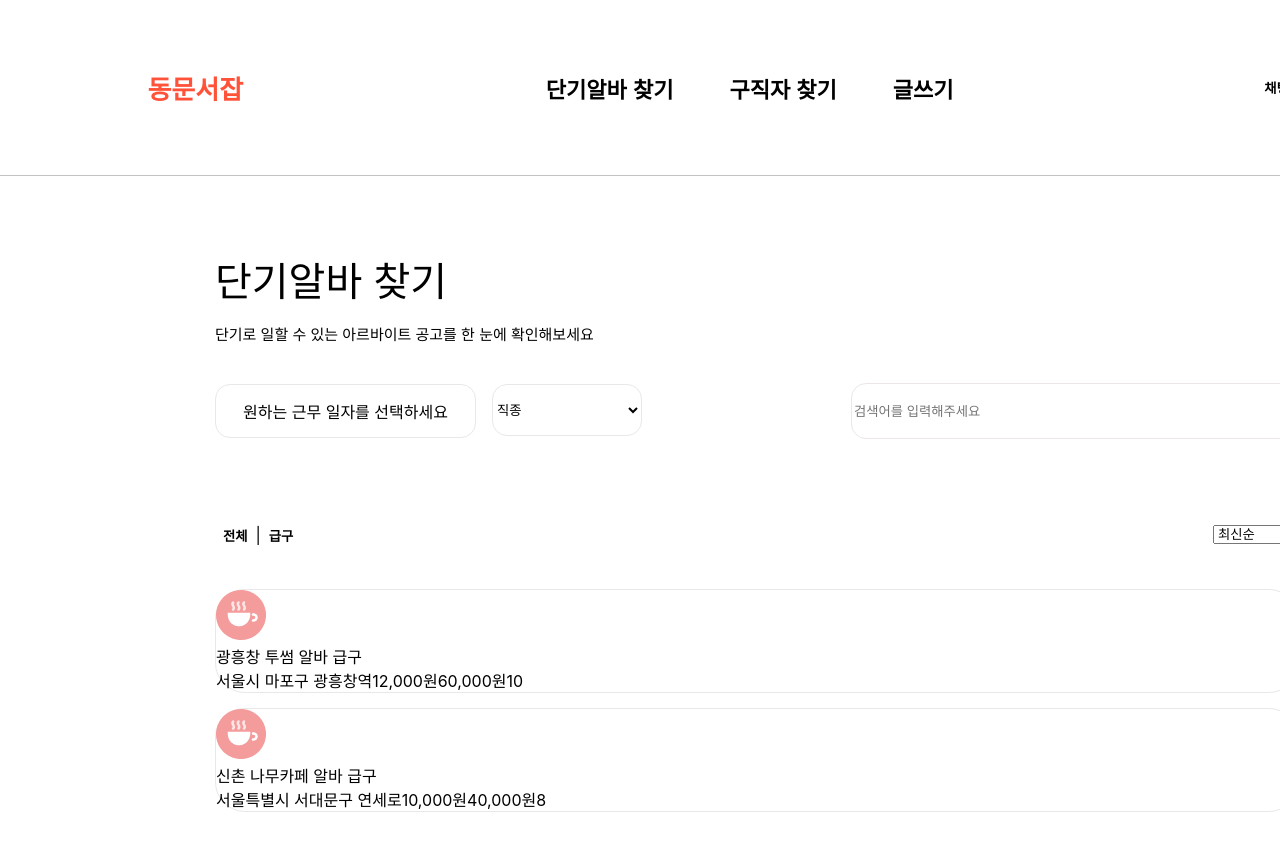
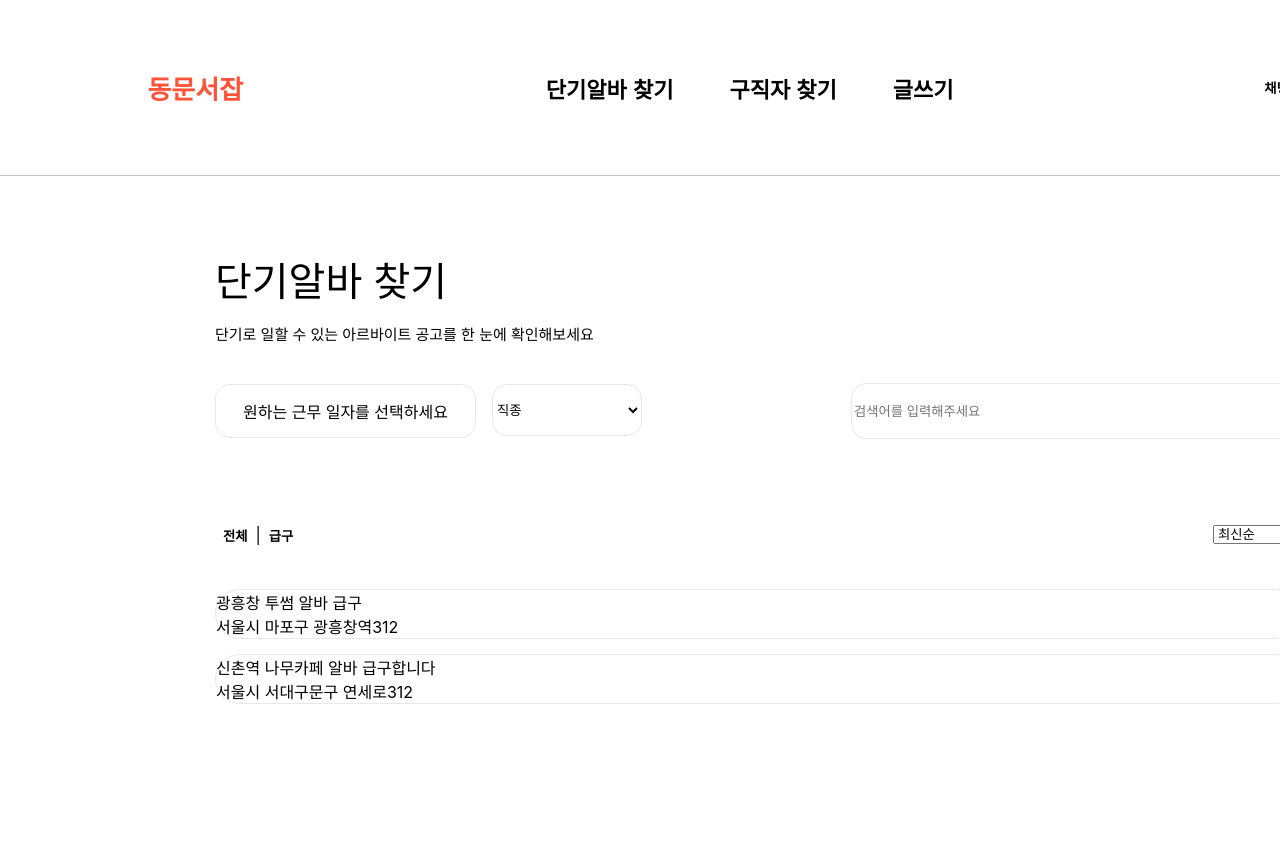
Before and after one commit to cover-heaven/cover-heaven-fe, a React (Create React App) app: page /findjobslist in a window 1280 px wide. Shown: the top 850 px of the page. Built offline with nearby package versions, Linux system fonts and the light colour scheme.

Commit message:
Feat: 글쓰기 페이지 수정

```diff
--- a/src/Router.js
+++ b/src/Router.js
@@ -13,48 +13,31 @@ import SignUp from './pages/SignUp/SignUp';
 import MyProfile from './pages/MyProfile/MyProfile';
 import FindJobsDetail from './pages/FindJobsDetail/FindJobsDetail';
 import DaySelect from './pages/DaySelect/DaySelect';
-import coffeeIcon from './assets/icon/coffee icon.png';
 
 const mockData = [
   {
     title: '광흥창 투썸 알바 급구',
-    image: coffeeIcon,
-    storeName: '투썸 플레이스',
+    store_name: '투썸 플레이스',
+    job_tag: '카페',
     address: '서울시 마포구 광흥창역',
-    writer: '김동휘',
-    tag: '과외',
-    period: '2024.11.1 - 2024.11.5',
-    date: {
-      firstDay: '11/1 16:00 - 20:00',
-      secondDay: '11/2 16:00 - 20:00',
-      thirdDay: '11/3 16:00 - 20:00',
-      fourthDay: '11/4 16:00 - 20:00',
-      fifthDay: '11/5 16:00 - 20:00',
+    work_detail: {
+      work_date: '2024.11.01',
+      work_hour: '4',
+      hourly_wage: '3',
     },
-    wage: '12,000원',
-    grossPay: '60,000원',
-    dayCount: '10',
-    message: '여러분, 광흥창 투썸 알바 구합니다',
+    context: '여러분, 광흥창 투썸 알바 구합니다',
   },
   {
-    title: '신촌 나무카페 알바 급구',
-    image: coffeeIcon,
-    storeName: '나무 카페',
-    address: '서울특별시 서대문구 연세로',
-    writer: '유민우',
-    tag: '카페',
-    period: '2024.12.1 - 2024.12.5',
-    date: {
-      firstDay: '12/1 16:00 - 20:00',
-      secondDay: '12/2 16:00 - 20:00',
-      thirdDay: '12/3 16:00 - 20:00',
-      fourthDay: '12/4 16:00 - 20:00',
-      fifthDay: '12/5 16:00 - 20:00',
+    title: '신촌역 나무카페 알바 급구합니다',
+    store_name: '나무카페',
+    job_tag: '카페',
+    address: '서울시 서대구문구 연세로',
+    work_detail: {
+      work_date: '2024.11.02',
+      work_hour: '4',
+      hourly_wage: '3',
     },
-    wage: '10,000원',
-    grossPay: '40,000원',
-    dayCount: '8',
-    message: '여러분, 신촌역 나무카페 알바 구합니다',
+    context: '여러분, 광흥창 투썸 알바 구합니다',
   },
 ];
 
@@ -64,10 +47,14 @@ const AppRouter = () => {
   const onCreate = (title, storeName, address, wage, message) => {
     const newJobData = {
       title: title,
-      storeName: storeName,
+      store_name: storeName,
       address: address,
-      wage: wage,
-      message: message,
+      work_detail: {
+        work_date: '2024.11.02',
+        work_hour: '4',
+        hourly_wage: wage,
+      },
+      context: message,
     };
     setTotalData([newJobData, ...totalData]);
   };
@@ -93,7 +80,12 @@ const AppRouter = () => {
         <Route path="/dayselect" element={<DaySelect />} />
         <Route path="/myprofile" element={<MyProfile />} />
         <Route path="/signup" element={<SignUp />} />
-        <Route path="/login" element={<Login onLogin={(token) => console.log('Logged in:', token)} />} />
+        <Route
+          path="/login"
+          element={
+            <Login onLogin={(token) => console.log('Logged in:', token)} />
+          }
+        />
       </Routes>
     </BrowserRouter>
   );
--- a/src/components/FindjobsList/FindJobsItem.jsx
+++ b/src/components/FindjobsList/FindJobsItem.jsx
@@ -18,29 +18,23 @@ const FindJobsItem = ({ data }) => {
       onClick={() => {
         nav('/findjobsdetail', {
           state: {
-            image: data.image,
             title: data.title,
-            storeName: data.storeName,
-            writer: data.writer,
-            tag: data.tag,
-            period: data.period,
-            date: data.date,
+            storeName: data.store_name,
+            tag: data.job_tag,
             address: data.address,
             grossPay: data.grossPay,
-            message: data.message,
+            message: data.context,
           },
         });
       }}
     >
       <div>
-        <img src={data.image}></img>
         <div>{data.title}</div>
       </div>
       <div>
         <span>{data.address}</span>
-        <span>{data.wage}</span>
-        <span>{data.grossPay}</span>
-        <span>{data.dayCount}</span>
+        <span>{data.work_detail.hourly_wage}</span>
+        <span>{data.work_detail.hourly_wage * data.work_detail.work_hour}</span>
       </div>
     </Layout>
   );
--- a/src/pages/FindJobsWriting/FIndJobsWriting.jsx
+++ b/src/pages/FindJobsWriting/FIndJobsWriting.jsx
@@ -4,9 +4,6 @@ import styled from 'styled-components';
 const FindJobsWriting = ({ onCreate }) => {
   const [wage, setWage] = useState();
   const [dateTimeInputs, setDateTimeInputs] = useState([{ id: 1 }]);
-  const [firstHour, setFirstHour] = useState(0);
-  const [secondHour, setSecondHour] = useState(0);
-  const [timeSave, setTimeSave] = useState([]);
   const [title, setTitle] = useState();
   const [storeName, setStoreName] = useState();
   const [address, setAddress] = useState();
@@ -16,19 +13,6 @@ const FindJobsWriting = ({ onCreate }) => {
   const [isChecked3, setIsChecked3] = useState(false);
   const [isChecked4, setIsChecked4] = useState(false);
   const [isChecked5, setIsChecked5] = useState(false);
-
-  const onChangeFirstHour = (e) => {
-    setFirstHour(e.target.value);
-  };
-
-  const onChangeSecondHour = (e) => {
-    setSecondHour(e.target.value);
-  };
-
-  const onChangeTimeMinus = () => {
-    const timeMinus = secondHour - firstHour;
-    setTimeSave([...timeSave, timeMinus]);
-  };
 
   const addDateTimeInput = () => {
     setDateTimeInputs([...dateTimeInputs, { id: dateTimeInputs.length + 1 }]);
@@ -117,7 +101,6 @@ const FindJobsWriting = ({ onCreate }) => {
             <button
               onClick={() => {
                 addDateTimeInput();
-                onChangeTimeMinus();
               }}
             >
               +
--- a/src/pages/FindjobsList/FindJobsList.jsx
+++ b/src/pages/FindjobsList/FindJobsList.jsx
@@ -199,7 +199,7 @@ const FindJobsList = ({ totalData }) => {
           ? data.title.toLowerCase().includes(searchData.toLowerCase())
           : true,
       )
-      .filter((data) => (selectedJob ? data.tag === selectedJob : true));
+      .filter((data) => (selectedJob ? data.job_tag === selectedJob : true));
   };
 
   return (
```
